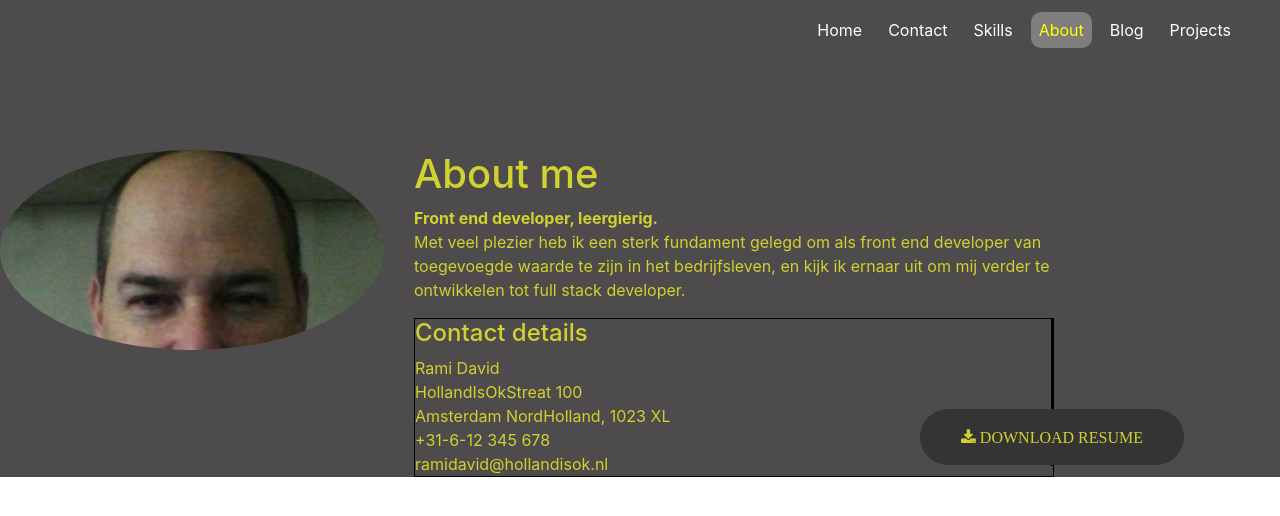
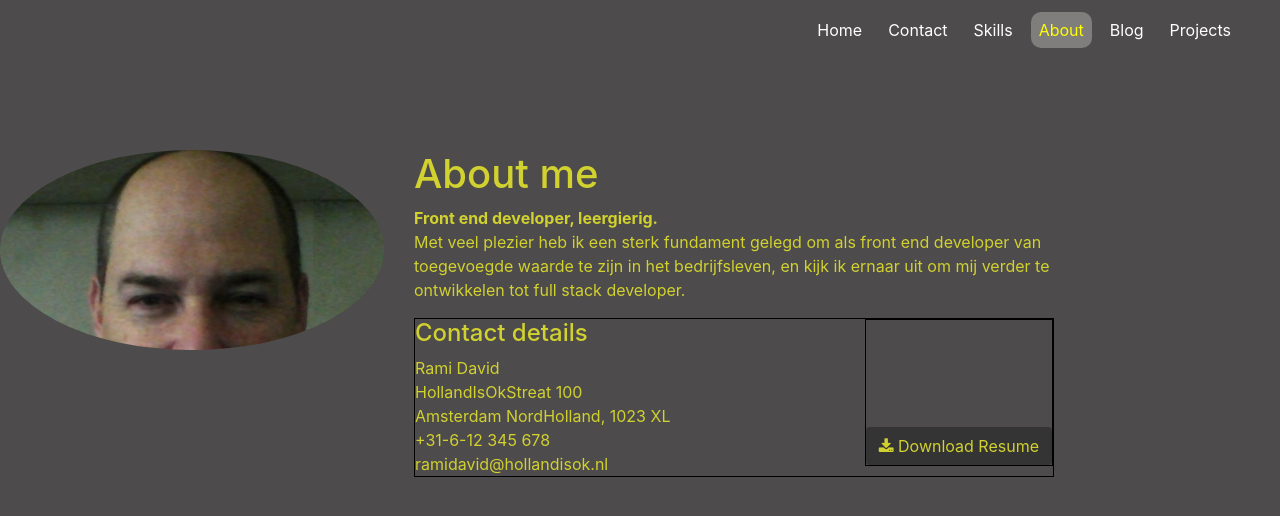
Before and after one commit to Sven-27/react-portfolio-group, a React (Create React App) app: page /About in a window 1280 px wide. Shown: the top 516 px of the page. Built offline with nearby package versions, Linux system fonts and the light colour scheme.

Commit message:
css changes about_resume added to .btn:link line 51

```diff
--- a/src/About.css
+++ b/src/About.css
@@ -1,15 +1,16 @@
-/** {
+* {
 	margin: 0;
 	box-sizing: border-box;
 	padding: 0;
-}*/
+}
 
 .about {
+	object-fit: contain;
 	margin: 0;
 	box-sizing: border-box;
 	display: flex;
 	background-color: rgb(77, 75, 75);
-	height: auto;
+	height: 100vh;
 	width: 100%;
 }
 
@@ -42,13 +43,12 @@
 	display: flex;
 	align-items: flex-end;
 	justify-content: center;
-
 	margin-bottom: 10px;
 	font-weight: 650;
 	border: solid 1px black;
 }
 
-.btn:link,
+.about__resume.btn:link,
 .btn:visited {
 	text-transform: uppercase;
 	text-decoration: none;
--- a/src/About.js
+++ b/src/About.js
@@ -44,7 +44,7 @@ function About() {
 							aria-pressed="true"
 							download
 						>
-							<i className="fa fa-download"> Download Resume</i>
+							<i className="fa fa-download"> </i>  Download Resume
 						</a>
 					</div>
 				</div>
```
